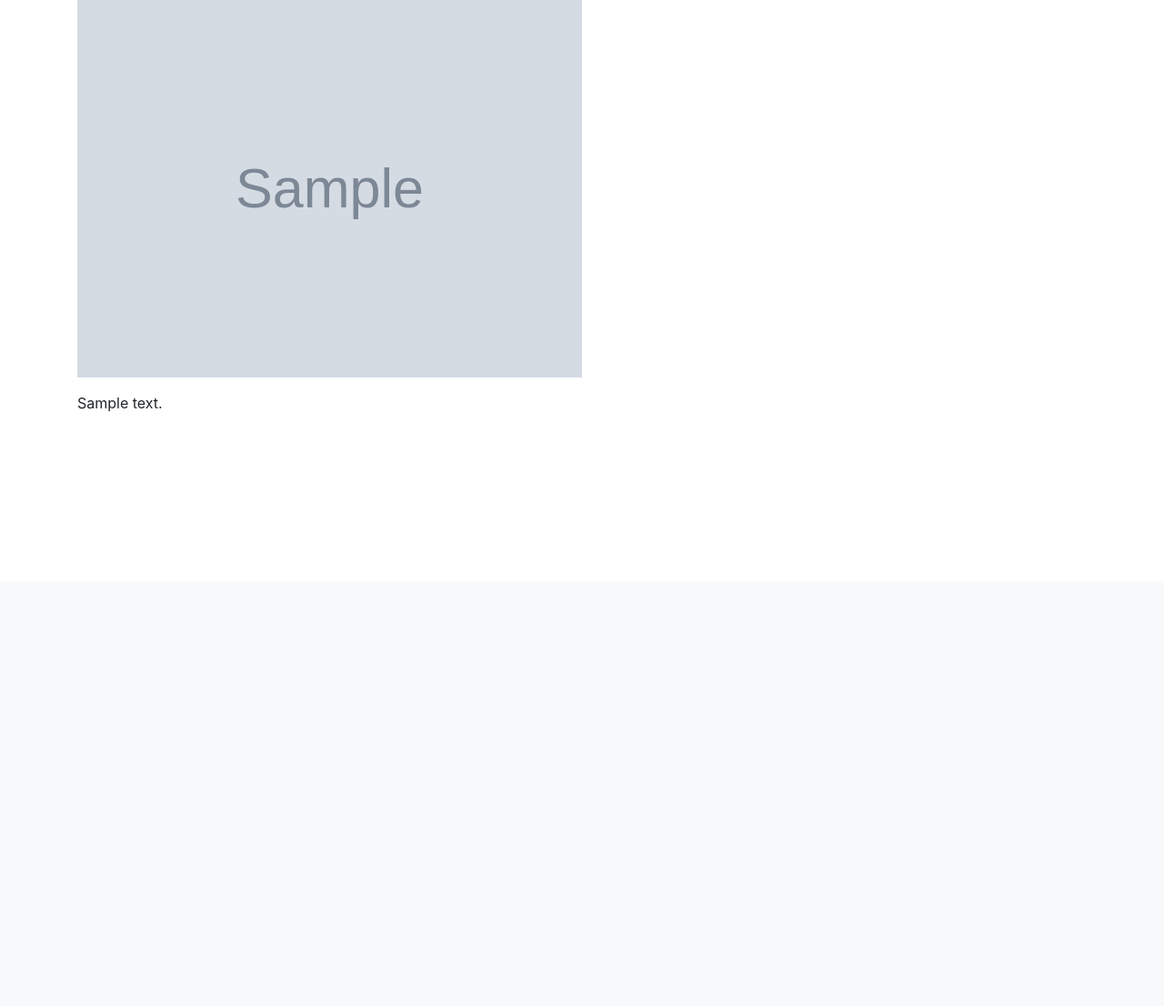
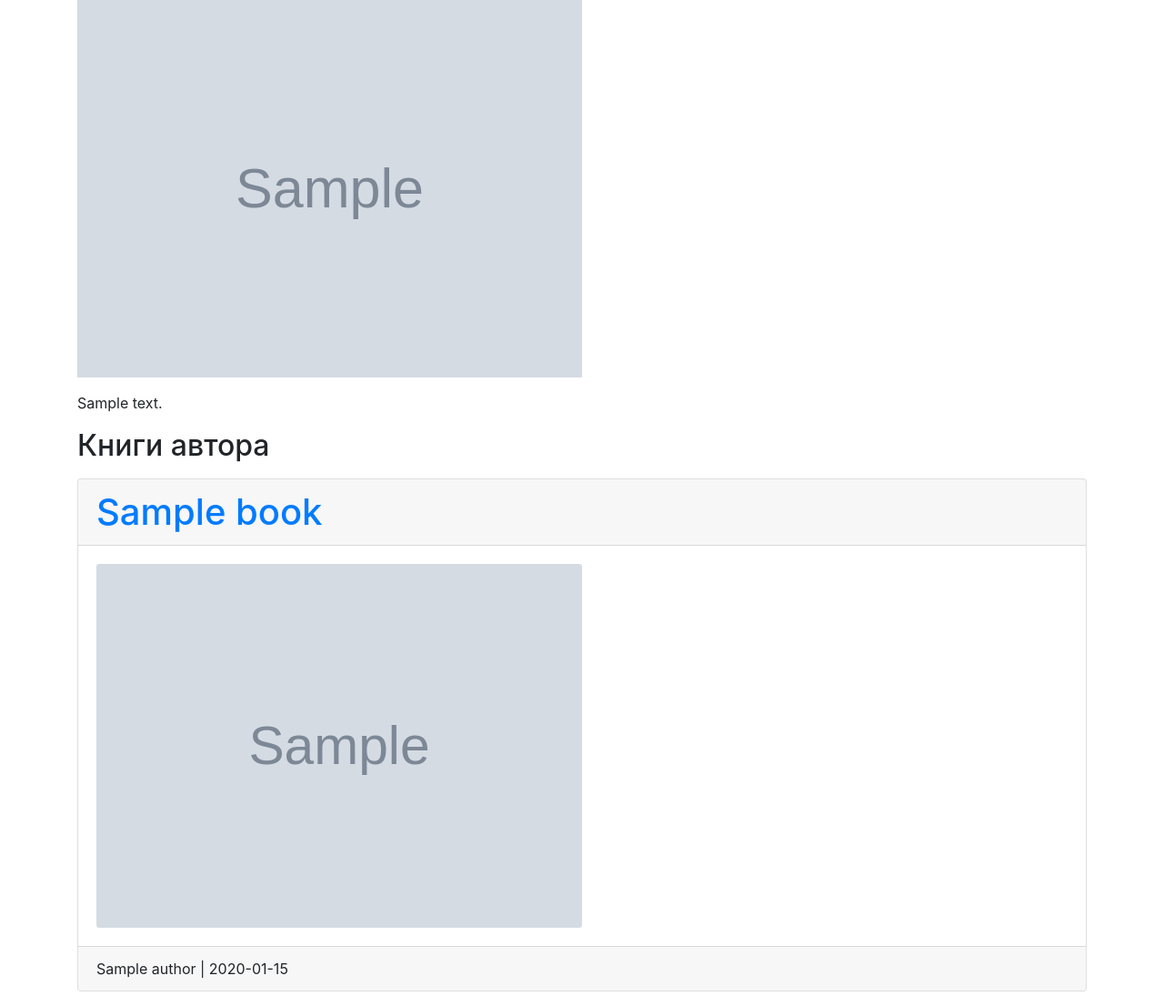
Before and after one commit to sharshenova/python_1_exam_final_maria_sharshenova, a Django app: page /authors/1/ in a window 1280 px wide. Shown: the part 161-1267 px from the top of the page at 91% size. Before the commit the page ends 613 px from the top, so only its background shows below. Run offline with Django 3.2, Linux system fonts and the light colour scheme; tables that the repository leaves empty hold one stand-in row (values such as "Sample post"); grey boxes marked "Sample" are stand-in pictures; some libraries are stand-ins or nearby versions.

Commit message:
Add books_list and books_details

```diff
--- a/source/webapp/templates/author_details.html
+++ b/source/webapp/templates/author_details.html
@@ -16,4 +16,6 @@
         </div>
     {% endif %}
     <p class="mt-3">{{ author.bio }}</p>
+    <h2>Книги автора</h2>
+    {% include 'partial/books.html' with book_list=books_by_author %}
 {% endblock %}
--- /dev/null
+++ b/source/webapp/templates/partial/books.html
@@ -0,0 +1,21 @@
+{% for book in book_list %}
+    <div class="card mt-3">
+        <div class="card-header">
+            <h1 class="card-title card-text"><a href="{% url 'webapp:book_details' book.pk %}" class="card-link">{{ book.title }}</a></h1>
+        </div>
+        {% if book.image %}
+            <div class="card-body">
+                <div class="img-wrapper">
+                    <img class="card-img w-50" src="{{ book.image.url }}" alt="{{ book.image.name }}">
+                </div>
+            </div>
+        {% endif %}
+        <div class="card-footer">
+            <p class="card-text">{{ book.author }} | {{ book.published_at }}
+{#                {% if user.is_staff %}#}
+{#                    <a class="float-right" href="{% url 'webapp:book_delete' book.pk %}">Удалить</a>#}
+{#                    <a class="float-right mr-1" href="{% url 'webapp:book_update' book.pk %}">Редактировать |</a>#}
+{#                {% endif %}</p>#}
+        </div>
+    </div>
+{% endfor %}
--- a/source/webapp/urls.py
+++ b/source/webapp/urls.py
@@ -1,6 +1,6 @@
 from django.urls import path
 from .views import UserDetailView, UserUpdateView, AuthorListView, AuthorDetailView, AuthorCreateView, \
-    AuthorUpdateView, AuthorDeleteView
+    AuthorUpdateView, AuthorDeleteView, BookListView, BookDetailView
 
 app_name = 'webapp'
 
@@ -12,4 +12,6 @@ urlpatterns = [
     path('authors/create/', AuthorCreateView.as_view(), name='author_create'),
     path('authors/<int:pk>/update/', AuthorUpdateView.as_view(), name='author_update'),
     path('authors/<int:pk>/delete/', AuthorDeleteView.as_view(), name='author_delete'),
+    path('', BookListView.as_view(), name='book_list'),
+    path('books/<int:pk>/', BookDetailView.as_view(), name='book_details')
 ]
--- a/source/webapp/views.py
+++ b/source/webapp/views.py
@@ -5,7 +5,7 @@ from django.shortcuts import get_object_or_404
 from django.urls import reverse
 from django.http import HttpResponseRedirect
 from django.contrib.auth.models import User
-from webapp.models import Author
+from webapp.models import Author, Book
 from django.urls import reverse_lazy
 
 
@@ -38,6 +38,11 @@ class UserUpdateView(UpdateView, LoginRequiredMixin, PermissionRequiredMixin):
 class AuthorDetailView(DetailView):
     template_name = 'author_details.html'
     model = Author
+
+    def get_context_data(self, **kwargs):
+        context = super(AuthorDetailView, self).get_context_data(**kwargs)
+        context['books_by_author'] = self.object.books.all()
+        return context
 
 
 class AuthorListView(ListView):
@@ -85,3 +90,13 @@ class AuthorDeleteView(LoginRequiredMixin, PermissionRequiredMixin, DeleteView):
 
     def has_permission(self):
         return self.request.user.is_staff
+
+
+class BookDetailView(DetailView):
+    template_name = 'book_details.html'
+    model = Book
+
+
+class BookListView(ListView):
+    template_name = 'book_list.html'
+    model = Book
```
Also changed, not shown: source/webapp/templates/book_details.html (added, +26 -0 lines), source/webapp/templates/book_list.html (added, +9 -0 lines).
